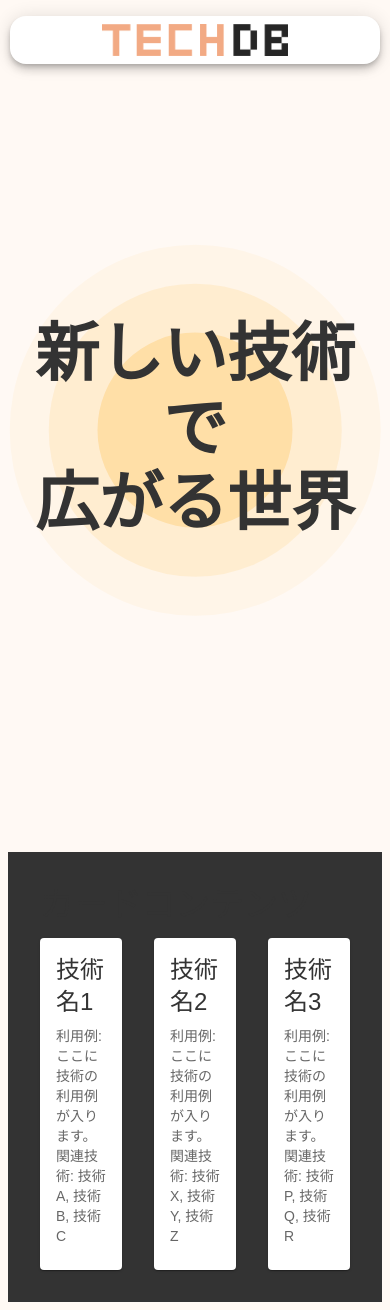
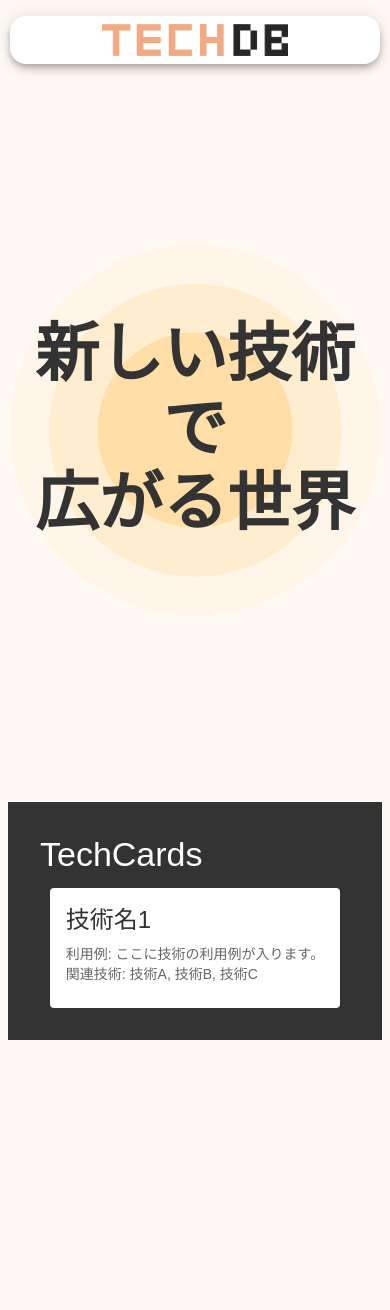
Before and after one commit to nakaji-nandaina/techdb, a React (Create React App) app: page / in a window 390 px wide. After the commit the page ends 1048 px from the top, so only its background shows below. Built offline with nearby package versions, Linux system fonts and the light colour scheme.

Commit message:
iconのセット、レスポンシビリティの向上

```diff
--- a/src/components/Catchphrase.tsx
+++ b/src/components/Catchphrase.tsx
@@ -50,8 +50,14 @@ const CatchphraseContainer = styled(Box)(({ theme }) => ({
 const CatchphraseText = styled(Typography)(({ theme }) => ({
     fontFamily: 'Montserrat',
     fontSize: '8rem',
+    [theme.breakpoints.down('xs')]: {
+        fontSize: '3rem', // 600px未満の画面サイズ
+      },
     [theme.breakpoints.down('sm')]: {
       fontSize: '4rem',
+    },
+    [theme.breakpoints.between('sm', 'md')]: {
+        fontSize: '6rem', // 900pxから1200pxの画面サイズ
     },
     [theme.breakpoints.up('lg')]: {
       fontSize: '11rem',
--- a/src/components/TechCardArea.tsx
+++ b/src/components/TechCardArea.tsx
@@ -1,42 +1,88 @@
 // TechCardArea.tsx
 import React from 'react';
-import { Box, Typography } from '@mui/material';
+import { Box, Typography, useMediaQuery, useTheme } from '@mui/material';
 import { styled } from '@mui/system';
 import TechCard from './TechCard';
 
 const CardContainer = styled(Box)(({ theme }) => ({
   backgroundColor: '#333',
   padding: '2rem',
+  position: 'relative',
+  marginTop: '-50px', // Catchphraseに重なるように設定
+  zIndex: 1,
 }));
 
 const CardContentContainer = styled(Box)(({ theme }) => ({
   display: 'flex',
   justifyContent: 'center',
   gap: '2rem',
+  flexWrap: 'nowrap', // 折り返しを無効に
+  overflowX: 'auto', // 横スクロールを有効に
 }));
 
+const techCardsData = [
+  {
+    name: '技術名1',
+    description: 'ここに技術の利用例が入ります。',
+    relatedTechnologies: ['技術A', '技術B', '技術C'],
+  },
+  {
+    name: '技術名2',
+    description: 'ここに技術の利用例が入ります。',
+    relatedTechnologies: ['技術X', '技術Y', '技術Z'],
+  },
+  {
+    name: '技術名3',
+    description: 'ここに技術の利用例が入ります。',
+    relatedTechnologies: ['技術P', '技術Q', '技術R'],
+  },
+  {
+    name: '技術名4',
+    description: 'ここに技術の利用例が入ります。',
+    relatedTechnologies: ['技術D', '技術E', '技術F'],
+  },
+  {
+    name: '技術名5',
+    description: 'ここに技術の利用例が入ります。',
+    relatedTechnologies: ['技術G', '技術H', '技術I'],
+  },
+];
+
 const TechCardArea: React.FC = () => {
+  const theme = useTheme();
+  const isXs = useMediaQuery(theme.breakpoints.only('xs'));
+  const isSm = useMediaQuery(theme.breakpoints.only('sm'));
+  const isMd = useMediaQuery(theme.breakpoints.only('md'));
+  const isLg = useMediaQuery(theme.breakpoints.only('lg'));
+  const isXl = useMediaQuery(theme.breakpoints.up('xl'));
+
+  let cardsPerRow = 1;
+  if (isSm) {
+    cardsPerRow = 2;
+  } else if (isMd) {
+    cardsPerRow = 3;
+  } else if (isLg) {
+    cardsPerRow = 4;
+  } else if (isXl) {
+    cardsPerRow = 5;
+  }
+
+  const displayedCards = techCardsData.slice(0, cardsPerRow);
+
   return (
     <CardContainer>
-      <Typography variant="h4" component="h2" color="textPrimary" gutterBottom>
-        カードコンテンツ
+      <Typography variant="h4" component="h2" color="White" gutterBottom>
+        TechCards
       </Typography>
       <CardContentContainer>
-        <TechCard
-          name="技術名1"
-          description="ここに技術の利用例が入ります。"
-          relatedTechnologies={['技術A', '技術B', '技術C']}
-        />
-        <TechCard
-          name="技術名2"
-          description="ここに技術の利用例が入ります。"
-          relatedTechnologies={['技術X', '技術Y', '技術Z']}
-        />
-        <TechCard
-          name="技術名3"
-          description="ここに技術の利用例が入ります。"
-          relatedTechnologies={['技術P', '技術Q', '技術R']}
-        />
+        {displayedCards.map((card, index) => (
+          <TechCard
+            key={index}
+            name={card.name}
+            description={card.description}
+            relatedTechnologies={card.relatedTechnologies}
+          />
+        ))}
       </CardContentContainer>
     </CardContainer>
   );
```
Also changed, not shown: 1 other file (tests, documents, lock files or other folders).
